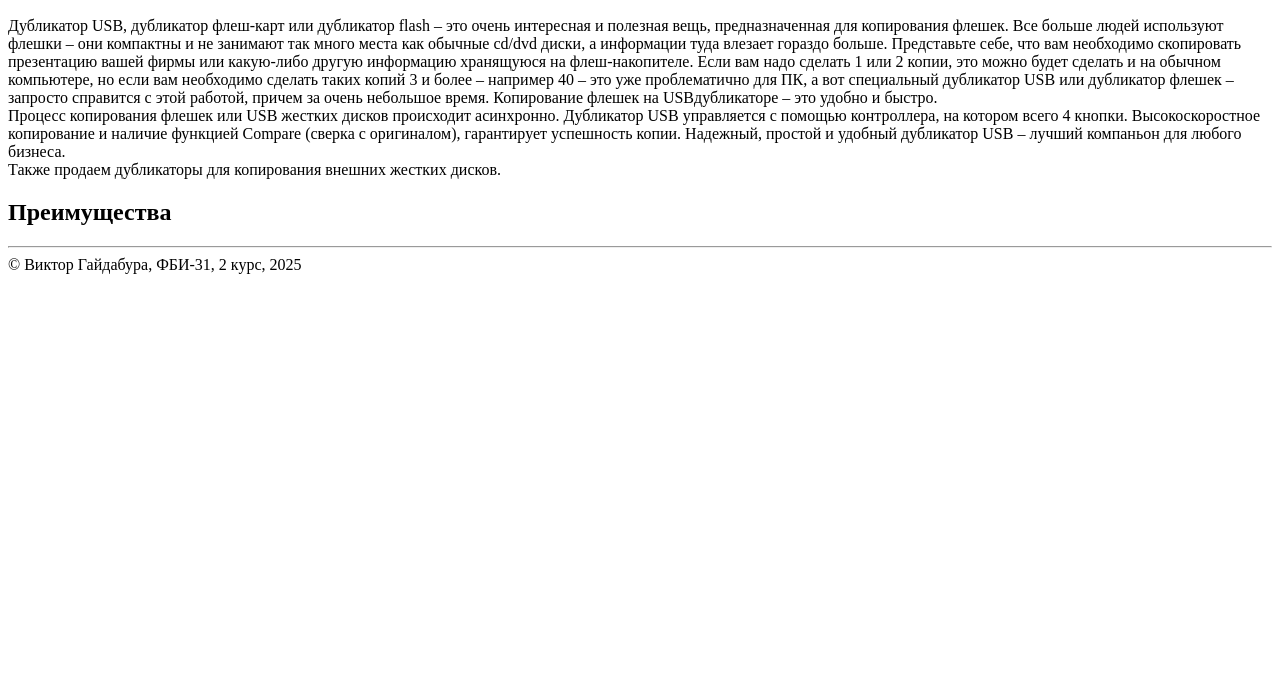
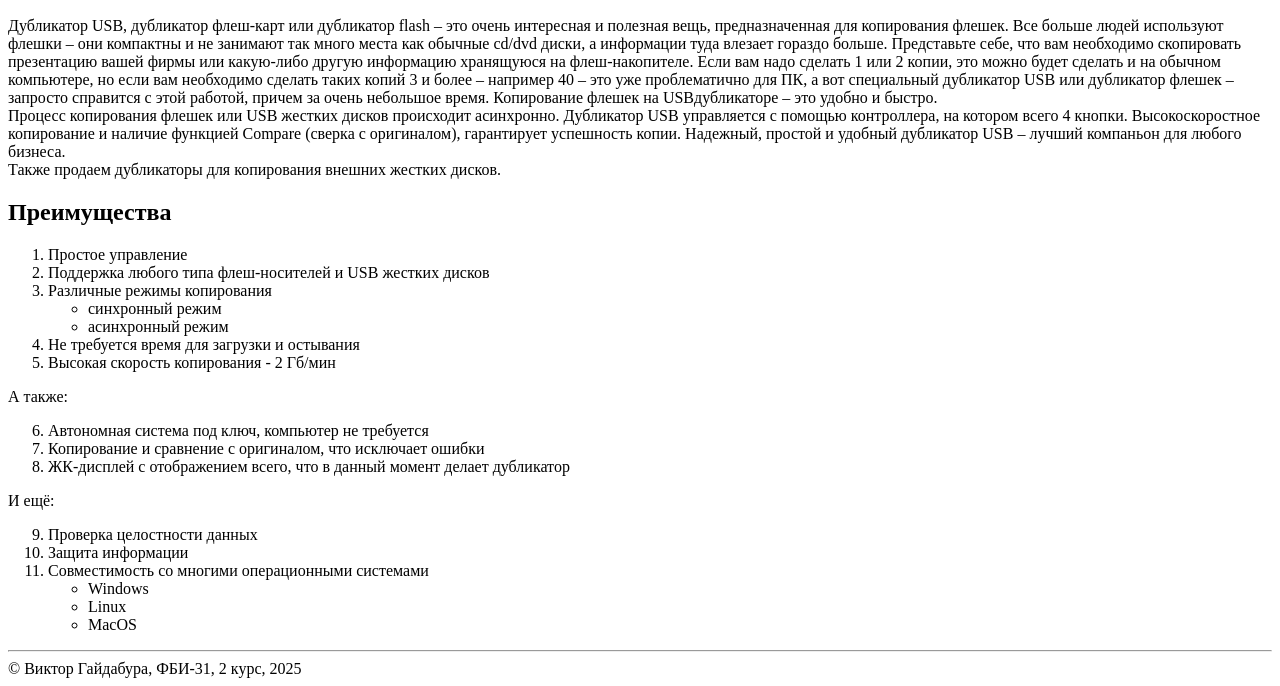
Before and after one commit to Viktor636/Labs-web-progg, a plain HTML site: page lab2/usb.html in a window 1280 px wide. Shown: the part 136-822 px from the top of the page. Before the commit the page ends 800 px from the top, so only its background shows below. Drawn offline with Linux system fonts and the light colour scheme.

Commit message:
Преймущества

```diff
--- a/lab2/usb.html
+++ b/lab2/usb.html
@@ -46,6 +46,37 @@
             </div>
 
             <h2>Преимущества</h2>
+
+            <ol>
+                <li>Простое управление</li>
+                <li>Поддержка любого типа флеш-носителей и USB жестких дисков</li>
+                <li>Различные режимы копирования
+                    <ul>
+                        <li>синхронный режим</li>
+                        <li>асинхронный режим</li>
+                    </ul>
+                </li>
+                <li>Не требуется время для загрузки и остывания</li>
+                <li>Высокая скорость копирования - 2 Гб/мин</li>
+            </ol>
+            <div>А также:</div>
+            <ol start="6">
+                <li>Автономная система под ключ, компьютер не требуется</li>
+                <li>Копирование и сравнение с оригиналом, что исключает ошибки</li>
+                <li>ЖК-дисплей с отображением всего, что в данный момент делает дубликатор</li>
+            </ol>
+            <div>И ещё:</div>
+            <ol start="9">
+                <li>Проверка целостности данных</li>
+                <li>Защита информации</li>
+                <li>Совместимость со многими операционными системами
+                    <ul>
+                        <li>Windows</li>
+                        <li>Linux</li>
+                        <li>MacOS</li>
+                    </ul>
+                </li>
+            </ol>
         </main>
 
         <footer>
```
